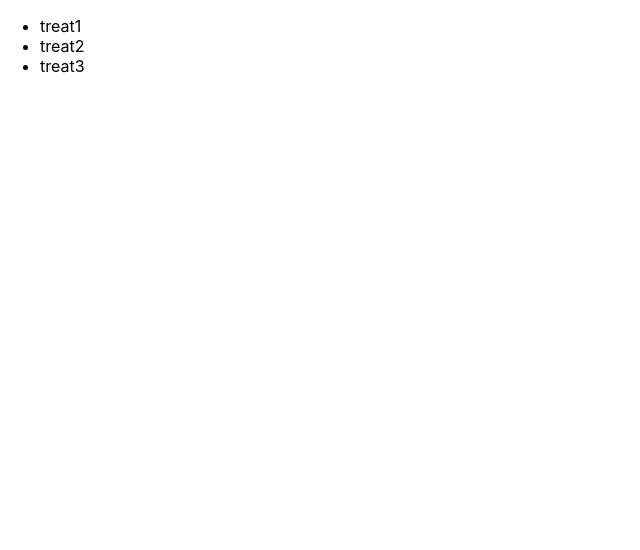
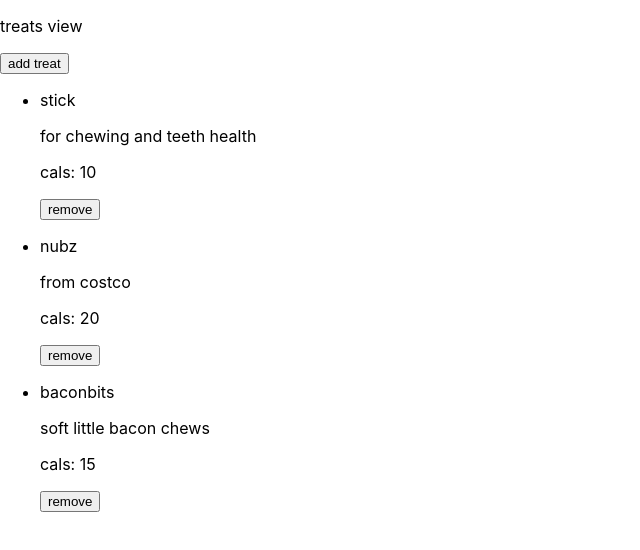
Before and after one commit to sdbui/pet-tracker, a React (Create React App) app: page /treats in a window 1280 px wide. Shown: the top 550 px of the page, without its empty margins (0-640 px from the left). Built offline with nearby package versions, Linux system fonts and the light colour scheme.

Commit message:
feat: Add initial Treats view
Frontend logic to display list of treats. Can add and remove treats.
Pretty hardcoded

```diff
--- a/src/App.js
+++ b/src/App.js
@@ -2,6 +2,7 @@ import logo from './logo.svg';
 import './App.css';
 
 import Pets from './views/pets';
+import Treats, { treatsLoader } from './views/treats';
 
 import {
   RouterProvider,
@@ -19,8 +20,9 @@ const router = createBrowserRouter([
   },
   {
     path: '/treats',
-    element: <ul><li>treat1</li><li>treat2</li><li>treat3</li></ul>
-  }
+    element: <Treats></Treats>,
+    loader: treatsLoader,
+  },
 ]);
 
 function App() {
--- /dev/null
+++ b/src/views/treats/index.js
@@ -0,0 +1,74 @@
+import { useState } from 'react';
+import { useLoaderData } from 'react-router-dom';
+import MockTreatsService from './mockTreatsService';
+
+function Treats() {
+    const {
+        treats: defaultTreats,
+    } = useLoaderData();
+    const [treats, setTreats] = useState(defaultTreats);
+
+    const [isAdding, setIsAdding] = useState(false);
+    const [addParams, setAddParams] = useState({
+        name: '',
+        desc: '',
+        cals: 0,
+        tags: [],
+    })
+    function handleSubmit() {
+        let lastTreatId = treats[treats.length - 1].id;
+        let newTreat = {...addParams, id: lastTreatId + 1};
+        setTreats([...treats, newTreat]);
+        setIsAdding(false)
+    }
+
+
+    function removeTreat(idx) {
+        // in practice.. this would simply send an http req to delete from server
+        // but right now... is going to remove it from the local state.
+        let copy = [...treats];
+        copy.splice(idx, 1)
+        setTreats(copy);
+    }
+    return(<>
+        <p>treats view</p>
+        {!isAdding && (
+            <>
+                <button onClick={() => setIsAdding(true)}>add treat</button>
+                <ul>
+                    {treats.map((treat, idx) => {
+                        return (
+                            <li key={treat.id}>
+                                <p>{treat.name}</p>
+                                <p>{treat.description}</p>
+                                <p>cals: {treat.calories}</p>
+                                <button onClick={() => {
+                                    removeTreat(idx);
+                                }}>remove</button>
+                            </li>
+                        )
+                    })}
+                </ul>
+            </>
+        ) || (
+        <>
+            <div>name: <input type="text" onChange={(e) => setAddParams({...addParams, name: e.target.value})}></input></div>
+            <div>desc: <input type="text" onChange={(e) => setAddParams({...addParams, description: e.target.value})}></input></div>
+            <div>cals: <input type="number" onChange={(e) => setAddParams({...addParams, calories: e.target.value})}></input></div>
+            <div>tags: <input type="text" onChange={(e) => setAddParams({...addParams, tags: e.target.value})}></input></div>
+            <button onClick={handleSubmit}>submit</button>
+        </>)}
+    </>);
+}
+
+const treatsLoader = async () => {
+    let treats = await MockTreatsService.getTreats();
+    return {
+        treats
+    }
+}
+
+export {
+    treatsLoader
+};
+export default Treats;
--- /dev/null
+++ b/src/views/treats/mockTreatsService.js
@@ -0,0 +1,39 @@
+const defaultTreats = [
+    {
+        id: 1,
+        name: 'stick',
+        description: 'for chewing and teeth health',
+        calories: 10,
+        tags: [],
+    },
+    {
+        id: 2,
+        name: 'nubz',
+        description: 'from costco',
+        calories: 20,
+        tags: [],
+    },
+    {
+        id: 3,
+        name: 'baconbits',
+        description: 'soft little bacon chews',
+        calories: 15,
+        tags: [],
+    },
+]
+
+const MockTreatsService = {
+    getTreats: async () => {
+        await wait(1000);
+        return defaultTreats;
+    }
+}
+
+function wait (time) {
+    return new Promise((res, rej) => {
+        setTimeout(()=>res(), time);
+    });
+}
+
+
+export default MockTreatsService;
```
Also changed, not shown: src/views/treats/styles.css (added), 1 other file (tests, documents, lock files or other folders).
